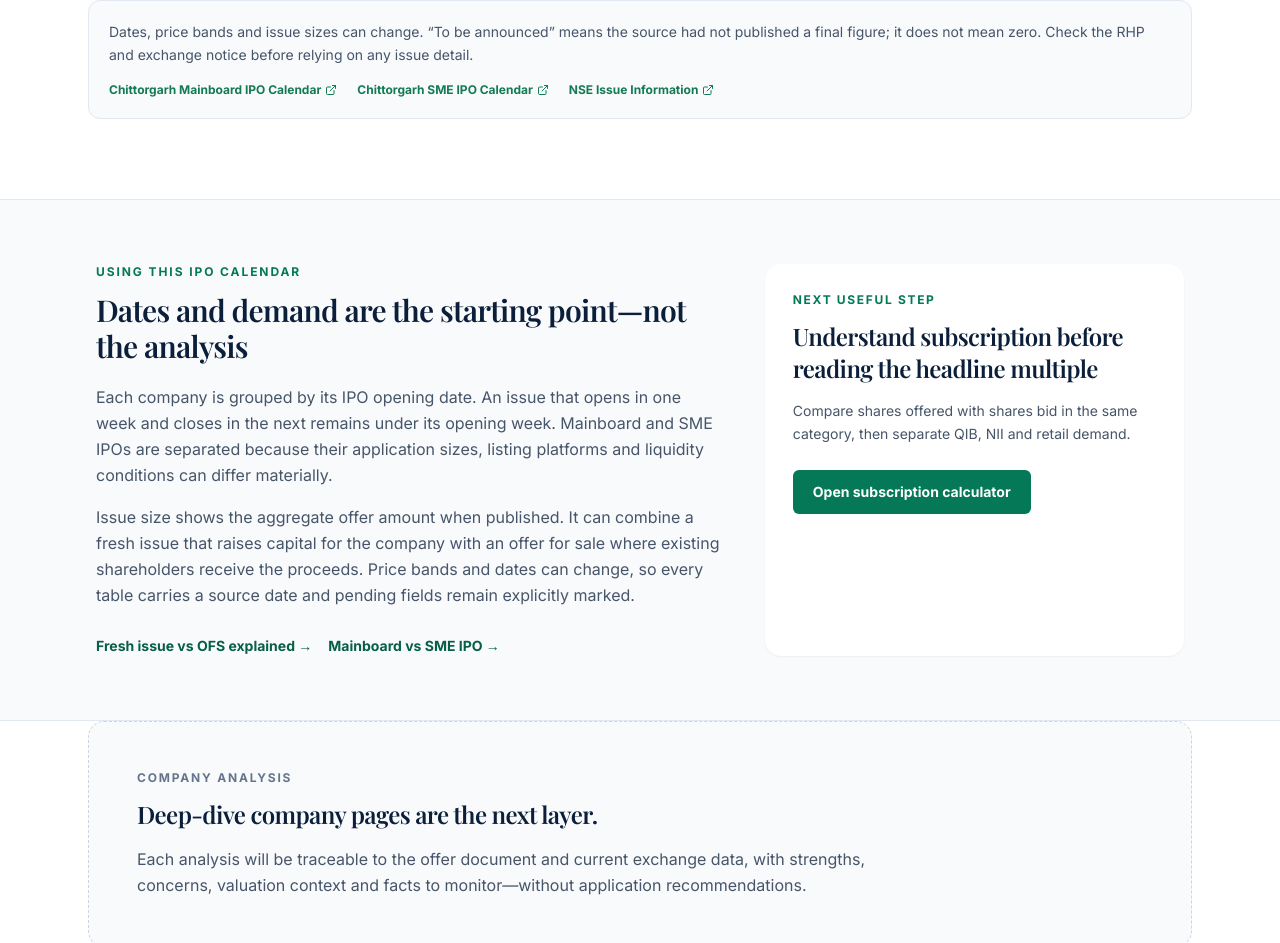
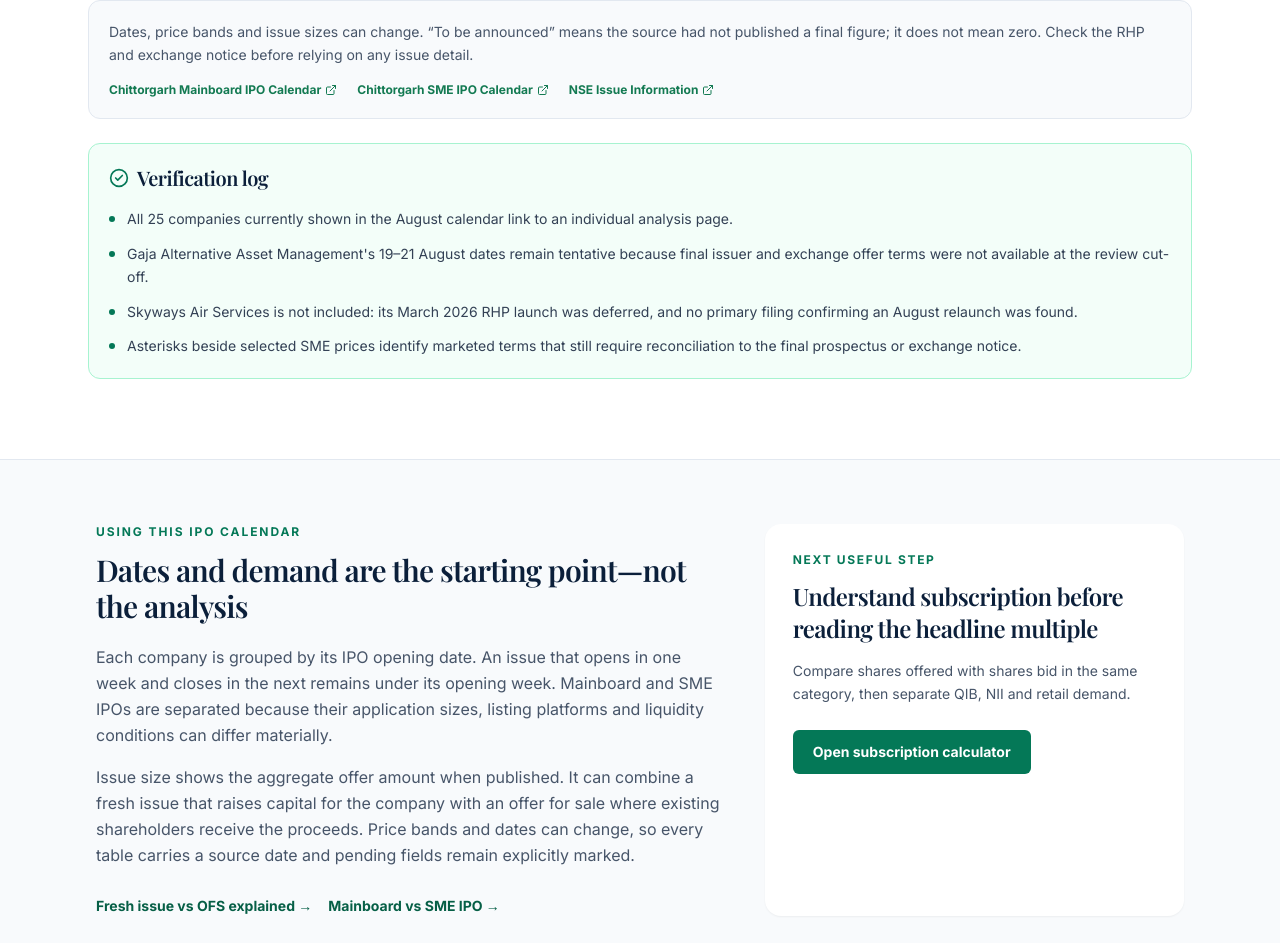
Before and after one commit to ethereum007/sohowealth1, a Next.js app: page /ipo in a window 1280 px wide. Shown: the part 4792-5735 px from the top of the page. Built offline with nearby package versions, Linux system fonts and the light colour scheme.

Commit message:
Add August IPO verification log

```diff
--- a/src/app/ipo/page.tsx
+++ b/src/app/ipo/page.tsx
@@ -41,7 +41,7 @@ export default function IpoHubPage() {
     description: "Week-wise calendar and educational analysis of upcoming Mainboard and SME IPOs in India.",
     isPartOf: { "@type": "WebSite", name: "SoHo Wealth", url: "https://www.sohowealth.in" },
     publisher: { "@type": "Organization", name: "SoHo Wealth", url: "https://www.sohowealth.in" },
-    dateModified: "2026-08-13",
+    dateModified: "2026-08-14",
   };
   return (
     <main className="pt-20 bg-white">
--- a/src/components/ipo/AugustIpoCalendar.tsx
+++ b/src/components/ipo/AugustIpoCalendar.tsx
@@ -1,4 +1,4 @@
-import { CalendarDays, ExternalLink } from "lucide-react";
+import { CalendarDays, CheckCircle2, ExternalLink } from "lucide-react";
 import Link from "next/link";
 import { august2026Snapshot, august2026Weeks, type IpoCalendarEntry } from "@/lib/ipo/calendar";
 
@@ -100,6 +100,20 @@ export function AugustIpoCalendar() {
           ))}
         </div>
       </div>
+
+      <aside className="mt-6 rounded-xl border border-emerald-200 bg-emerald-50/60 p-5" aria-label="IPO calendar verification log">
+        <div className="flex items-center gap-2">
+          <CheckCircle2 className="h-5 w-5 text-emerald-700" />
+          <h3 className="font-display text-xl font-semibold" style={{ color: "#0B1F3A" }}>Verification log</h3>
+        </div>
+        <ul className="mt-4 space-y-3">
+          {august2026Snapshot.verificationNotes.map((note) => (
+            <li key={note} className="flex gap-3 font-body text-sm leading-relaxed text-slate-700">
+              <span className="mt-2 h-1.5 w-1.5 shrink-0 rounded-full bg-emerald-700" />{note}
+            </li>
+          ))}
+        </ul>
+      </aside>
     </section>
   );
 }
--- a/src/lib/ipo/calendar.ts
+++ b/src/lib/ipo/calendar.ts
@@ -73,6 +73,13 @@ export const august2026Weeks: IpoWeek[] = weekMeta.map((week) => ({
 
 export const august2026Snapshot = {
   asOf: "14 August 2026",
+  coverageCount: 25,
+  verificationNotes: [
+    "All 25 companies currently shown in the August calendar link to an individual analysis page.",
+    "Gaja Alternative Asset Management's 19–21 August dates remain tentative because final issuer and exchange offer terms were not available at the review cut-off.",
+    "Skyways Air Services is not included: its March 2026 RHP launch was deferred, and no primary filing confirming an August relaunch was found.",
+    "Asterisks beside selected SME prices identify marketed terms that still require reconciliation to the final prospectus or exchange notice.",
+  ],
   sourceLinks: [
     { label: "Chittorgarh Mainboard IPO Calendar", href: "https://www.chittorgarh.com/calendar/ipo-calendar/1/?month=8&year=2026" },
     { label: "Chittorgarh SME IPO Calendar", href: "https://www.chittorgarh.com/calendar/sme-ipo-calendar/2/?month=8&year=2026" },
```
